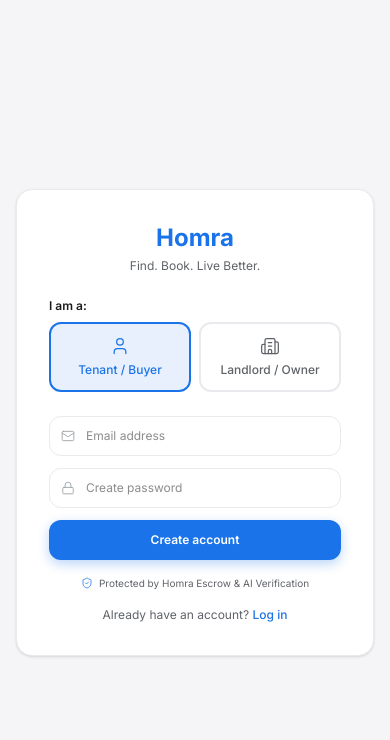
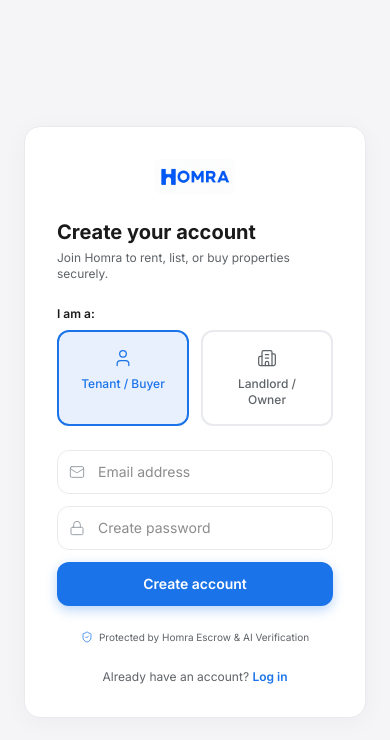
Before and after one commit to homratech/homra, a Next.js app: page /auth/signup in a window 390 px wide. Shown: the top 740 px of the page. Built offline with nearby package versions, Linux system fonts and the light colour scheme; no server answers.

Commit message:
Upgrade auth pages to premium split-screen layout

```diff
--- a/app/auth/login/page.tsx
+++ b/app/auth/login/page.tsx
@@ -1,6 +1,7 @@
 "use client"
 
 import { useState } from 'react'
+import Image from 'next/image'
 import { supabaseAuth } from '@/lib/supabaseAuth'
 import Link from 'next/link'
 import { useRouter } from 'next/navigation'
@@ -27,7 +28,6 @@
       setError(error.message)
       setLoading(false)
     } else if (data.user) {
-      // Check role from profiles to redirect correctly
       const { data: profile } = await supabaseAuth
         .from('profiles')
         .select('role')
@@ -43,39 +43,62 @@
   }
 
   return (
-    <div className="min-h-screen bg-[#F5F5F7] flex items-center justify-center p-4">
-      <div className="w-full max-w-md bg-white rounded-2xl p-8 shadow-sm border border-[#E8EAED]">
-        {/* Logo & Header */}
-        <div className="text-center mb-6">
-          <h1 className="text-2xl font-bold text-[#1A73E8]">Homra</h1>
-          <p className="text-xs text-[#5F6368] mt-1">Welcome back</p>
+    <div className="min-h-screen grid md:grid-cols-2 bg-[#F5F5F7]">
+      {/* Left Branding Panel */}
+      <div className="hidden md:flex flex-col justify-between p-10 bg-[#1A1A1A] text-white relative overflow-hidden">
+        <div className="absolute inset-0 opacity-30" style={{ backgroundImage: "url('https://images.unsplash.com/photo-1545324418-cc1a3fa10c00?q=80&w=1500&auto=format&fit=crop')", backgroundSize: 'cover', backgroundPosition: 'center' }}></div>
+        <div className="absolute inset-0 bg-gradient-to-b from-[#1A1A1A] via-[#1A1A1A]/80 to-[#1A1A1A]/60"></div>
+
+        <div className="relative z-10">
+          <Image src="/homra-logo.jpg" width={100} height={30} alt="Homra Logo" className="rounded-md" />
         </div>
 
-        {/* Login Form */}
+        <div className="relative z-10">
+          <h2 className="text-4xl font-bold mb-3 leading-tight">Find. Book.<br/>Live Better.</h2>
+          <p className="text-sm text-gray-300 max-w-sm">The global PropTech platform for verified rentals and zero broker fees.</p>
+        </div>
+
+        <div className="relative z-10 flex gap-6 text-xs text-gray-400">
+          <span className="flex items-center gap-1.5"><ShieldCheck size={14} className="text-[#1A73E8]" /> Verified Listings</span>
+          <span className="flex items-center gap-1.5"><Lock size={14} className="text-[#1A73E8]" /> Escrow Protected</span>
+        </div>
+      </div>
+
+      {/* Right Form Panel */}
+      <div className="flex flex-col justify-center items-center p-6 md:p-10">
+        <div className="w-full max-w-md bg-white p-8 rounded-2xl border border-[#E8EAED]" style={{ boxShadow: '0 4px 24px rgba(0,0,0,0.04)' }}>
+          {/* Mobile Logo */}
+          <div className="md:hidden flex justify-center mb-6">
+            <Image src="/homra-logo.jpg" width={80} height={24} alt="Homra Logo" className="rounded-md" />
+          </div>
+
+          <h1 className="text-xl font-bold text-[#1A1A1A] mb-1">Welcome back</h1>
+          <p className="text-xs text-[#5F6368] mb-6">Log in to manage your listings or find your next home.</p>
+
           <form onSubmit={handleLogin} className="space-y-3">
             <div>
               <div className="relative">
-              <Mail size={14} className="absolute left-3 top-1/2 -translate-y-1/2 text-[#9AA0A6]" strokeWidth={1.5} />
+                <Mail size={16} className="absolute left-3 top-1/2 -translate-y-1/2 text-[#9AA0A6]" strokeWidth={1.5} />
                 <input
                   type="email"
                   placeholder="Email address"
                   value={email}
                   onChange={(e) => setEmail(e.target.value)}
                   required
-                className="w-full h-10 pl-9 pr-3 text-xs rounded-xl border border-[#E8EAED] focus:border-[#1A73E8] focus:outline-none focus:ring-1 focus:ring-[#1A73E8] transition-all"
+                  className="w-full h-11 pl-10 pr-3 text-sm rounded-xl border border-[#E8EAED] focus:border-[#1A73E8] focus:outline-none focus:ring-1 focus:ring-[#1A73E8] transition-all"
                 />
               </div>
             </div>
             <div>
               <div className="relative">
-              <Lock size={14} className="absolute left-3 top-1/2 -translate-y-1/2 text-[#9AA0A6]" strokeWidth={1.5} />
+                <Lock size={16} className="absolute left-3 top-1/2 -translate-y-1/2 text-[#9AA0A6]" strokeWidth={1.5} />
                 <input
                   type="password"
                   placeholder="Password"
                   value={password}
                   onChange={(e) => setPassword(e.target.value)}
                   required
-                className="w-full h-10 pl-9 pr-3 text-xs rounded-xl border border-[#E8EAED] focus:border-[#1A73E8] focus:outline-none focus:ring-1 focus:ring-[#1A73E8] transition-all"
+                  className="w-full h-11 pl-10 pr-3 text-sm rounded-xl border border-[#E8EAED] focus:border-[#1A73E8] focus:outline-none focus:ring-1 focus:ring-[#1A73E8] transition-all"
                 />
               </div>
             </div>
@@ -85,27 +108,26 @@
             <button
               type="submit"
               disabled={loading}
-            className="w-full h-10 bg-[#1A73E8] text-white text-xs font-semibold rounded-xl hover:bg-blue-700 transition-colors flex items-center justify-center gap-2 disabled:opacity-50"
+              className="w-full h-11 bg-[#1A73E8] text-white text-sm font-semibold rounded-xl hover:bg-blue-700 transition-colors flex items-center justify-center gap-2 disabled:opacity-50"
               style={{ boxShadow: '0 4px 12px rgba(26,115,232,0.3)' }}
             >
-            {loading ? <Loader2 size={14} className="animate-spin" /> : 'Log in'}
+              {loading ? <Loader2 size={16} className="animate-spin" /> : 'Log in'}
             </button>
           </form>
 
-        {/* Trust Badge */}
-        <div className="mt-4 flex items-center justify-center gap-1.5 text-[10px] text-[#5F6368]">
+          <div className="mt-6 flex items-center justify-center gap-1.5 text-[10px] text-[#5F6368]">
             <ShieldCheck size={12} className="text-[#1A73E8]" strokeWidth={1.5} />
             Protected by Homra Escrow & AI Verification
           </div>
 
-        {/* Signup Link */}
-        <p className="text-center text-xs text-[#5F6368] mt-4">
+          <p className="text-center text-xs text-[#5F6368] mt-6">
             New to Homra?{' '}
-          <Link href="/auth/signup" className="text-[#1A73E8] font-medium hover:underline">
+            <Link href="/auth/signup" className="text-[#1A73E8] font-semibold hover:underline">
               Create an account
             </Link>
           </p>
         </div>
       </div>
+    </div>
   )
 }
--- a/app/auth/signup/page.tsx
+++ b/app/auth/signup/page.tsx
@@ -1,6 +1,7 @@
 "use client"
 
 import { useState } from 'react'
+import Image from 'next/image'
 import { supabaseAuth } from '@/lib/supabaseAuth'
 import Link from 'next/link'
 import { useRouter } from 'next/navigation'
@@ -33,41 +34,65 @@
       setError(error.message)
       setLoading(false)
     } else if (data.user) {
-      // Insert into profiles table
       await supabaseAuth.from('profiles').insert({
         id: data.user.id,
         role: role,
         is_verified: false,
       })
 
-      // Redirect to appropriate dashboard
       router.push(role === 'landlord' ? '/dashboard/landlord' : '/dashboard/tenant')
     }
   }
 
   return (
-    <div className="min-h-screen bg-[#F5F5F7] flex items-center justify-center p-4">
-      <div className="w-full max-w-md bg-white rounded-2xl p-8 shadow-sm border border-[#E8EAED]">
-        {/* Logo & Header */}
-        <div className="text-center mb-6">
-          <h1 className="text-2xl font-bold text-[#1A73E8]">Homra</h1>
-          <p className="text-xs text-[#5F6368] mt-1">Find. Book. Live Better.</p>
+    <div className="min-h-screen grid md:grid-cols-2 bg-[#F5F5F7]">
+      {/* Left Branding Panel */}
+      <div className="hidden md:flex flex-col justify-between p-10 bg-[#1A1A1A] text-white relative overflow-hidden">
+        <div className="absolute inset-0 opacity-30" style={{ backgroundImage: "url('https://images.unsplash.com/photo-1568605114967-8130f3a36994?q=80&w=1500&auto=format&fit=crop')", backgroundSize: 'cover', backgroundPosition: 'center' }}></div>
+        <div className="absolute inset-0 bg-gradient-to-b from-[#1A1A1A] via-[#1A1A1A]/80 to-[#1A1A1A]/60"></div>
+
+        <div className="relative z-10">
+          <Image src="/homra-logo.jpg" width={100} height={30} alt="Homra Logo" className="rounded-md" />
         </div>
+
+        <div className="relative z-10">
+          <h2 className="text-4xl font-bold mb-3 leading-tight">Find. Book.<br/>Live Better.</h2>
+          <p className="text-sm text-gray-300 max-w-sm">The global PropTech platform for verified rentals and zero broker fees.</p>
+        </div>
+
+        <div className="relative z-10 flex gap-6 text-xs text-gray-400">
+          <span className="flex items-center gap-1.5"><ShieldCheck size={14} className="text-[#1A73E8]" /> Verified Listings</span>
+          <span className="flex items-center gap-1.5"><Lock size={14} className="text-[#1A73E8]" /> Escrow Protected</span>
+        </div>
+      </div>
+
+      {/* Right Form Panel */}
+      <div className="flex flex-col justify-center items-center p-6 md:p-10">
+        <div className="w-full max-w-md bg-white p-8 rounded-2xl border border-[#E8EAED]" style={{ boxShadow: '0 4px 24px rgba(0,0,0,0.04)' }}>
+          {/* Mobile Logo */}
+          <div className="md:hidden flex justify-center mb-6">
+            <Image src="/homra-logo.jpg" width={80} height={24} alt="Homra Logo" className="rounded-md" />
+          </div>
+
+          <h1 className="text-xl font-bold text-[#1A1A1A] mb-1">Create your account</h1>
+          <p className="text-xs text-[#5F6368] mb-6">Join Homra to rent, list, or buy properties securely.</p>
 
           {/* Role Selector */}
           <div className="mb-6">
             <p className="text-xs font-semibold text-[#1A1A1A] mb-2">I am a:</p>
-          <div className="grid grid-cols-2 gap-2">
+            <div className="grid grid-cols-2 gap-3">
               <button
+                type="button"
                 onClick={() => setRole('tenant')}
-              className={`p-3 rounded-xl border-2 transition-all duration-200 flex flex-col items-center gap-1.5 ${role === 'tenant' ? 'border-[#1A73E8] bg-[#E8F0FE]' : 'border-[#E8EAED] hover:border-gray-300'}`}
+                className={`p-4 rounded-xl border-2 transition-all duration-200 flex flex-col items-center gap-2 ${role === 'tenant' ? 'border-[#1A73E8] bg-[#E8F0FE]' : 'border-[#E8EAED] hover:border-gray-300'}`}
               >
                 <User size={20} className={role === 'tenant' ? 'text-[#1A73E8]' : 'text-[#5F6368]'} strokeWidth={1.5} />
                 <span className={`text-xs font-medium ${role === 'tenant' ? 'text-[#1A73E8]' : 'text-[#5F6368]'}`}>Tenant / Buyer</span>
               </button>
               <button
+                type="button"
                 onClick={() => setRole('landlord')}
-              className={`p-3 rounded-xl border-2 transition-all duration-200 flex flex-col items-center gap-1.5 ${role === 'landlord' ? 'border-[#1A73E8] bg-[#E8F0FE]' : 'border-[#E8EAED] hover:border-gray-300'}`}
+                className={`p-4 rounded-xl border-2 transition-all duration-200 flex flex-col items-center gap-2 ${role === 'landlord' ? 'border-[#1A73E8] bg-[#E8F0FE]' : 'border-[#E8EAED] hover:border-gray-300'}`}
               >
                 <Building2 size={20} className={role === 'landlord' ? 'text-[#1A73E8]' : 'text-[#5F6368]'} strokeWidth={1.5} />
                 <span className={`text-xs font-medium ${role === 'landlord' ? 'text-[#1A73E8]' : 'text-[#5F6368]'}`}>Landlord / Owner</span>
@@ -79,20 +104,20 @@
           <form onSubmit={handleSignup} className="space-y-3">
             <div>
               <div className="relative">
-              <Mail size={14} className="absolute left-3 top-1/2 -translate-y-1/2 text-[#9AA0A6]" strokeWidth={1.5} />
+                <Mail size={16} className="absolute left-3 top-1/2 -translate-y-1/2 text-[#9AA0A6]" strokeWidth={1.5} />
                 <input
                   type="email"
                   placeholder="Email address"
                   value={email}
                   onChange={(e) => setEmail(e.target.value)}
                   required
-                className="w-full h-10 pl-9 pr-3 text-xs rounded-xl border border-[#E8EAED] focus:border-[#1A73E8] focus:outline-none focus:ring-1 focus:ring-[#1A73E8] transition-all"
+                  className="w-full h-11 pl-10 pr-3 text-sm rounded-xl border border-[#E8EAED] focus:border-[#1A73E8] focus:outline-none focus:ring-1 focus:ring-[#1A73E8] transition-all"
                 />
               </div>
             </div>
             <div>
               <div className="relative">
-              <Lock size={14} className="absolute left-3 top-1/2 -translate-y-1/2 text-[#9AA0A6]" strokeWidth={1.5} />
+                <Lock size={16} className="absolute left-3 top-1/2 -translate-y-1/2 text-[#9AA0A6]" strokeWidth={1.5} />
                 <input
                   type="password"
                   placeholder="Create password"
@@ -100,7 +125,7 @@
                   onChange={(e) => setPassword(e.target.value)}
                   required
                   minLength={6}
-                className="w-full h-10 pl-9 pr-3 text-xs rounded-xl border border-[#E8EAED] focus:border-[#1A73E8] focus:outline-none focus:ring-1 focus:ring-[#1A73E8] transition-all"
+                  className="w-full h-11 pl-10 pr-3 text-sm rounded-xl border border-[#E8EAED] focus:border-[#1A73E8] focus:outline-none focus:ring-1 focus:ring-[#1A73E8] transition-all"
                 />
               </div>
             </div>
@@ -110,27 +135,26 @@
             <button
               type="submit"
               disabled={loading}
-            className="w-full h-10 bg-[#1A73E8] text-white text-xs font-semibold rounded-xl hover:bg-blue-700 transition-colors flex items-center justify-center gap-2 disabled:opacity-50"
+              className="w-full h-11 bg-[#1A73E8] text-white text-sm font-semibold rounded-xl hover:bg-blue-700 transition-colors flex items-center justify-center gap-2 disabled:opacity-50"
               style={{ boxShadow: '0 4px 12px rgba(26,115,232,0.3)' }}
             >
-            {loading ? <Loader2 size={14} className="animate-spin" /> : 'Create account'}
+              {loading ? <Loader2 size={16} className="animate-spin" /> : 'Create account'}
             </button>
           </form>
 
-        {/* Trust Badge */}
-        <div className="mt-4 flex items-center justify-center gap-1.5 text-[10px] text-[#5F6368]">
+          <div className="mt-6 flex items-center justify-center gap-1.5 text-[10px] text-[#5F6368]">
             <ShieldCheck size={12} className="text-[#1A73E8]" strokeWidth={1.5} />
             Protected by Homra Escrow & AI Verification
           </div>
 
-        {/* Login Link */}
-        <p className="text-center text-xs text-[#5F6368] mt-4">
+          <p className="text-center text-xs text-[#5F6368] mt-6">
             Already have an account?{' '}
-          <Link href="/auth/login" className="text-[#1A73E8] font-medium hover:underline">
+            <Link href="/auth/login" className="text-[#1A73E8] font-semibold hover:underline">
               Log in
             </Link>
           </p>
         </div>
       </div>
+    </div>
   )
 }
```
Lines whose indentation alone changed are shown as unchanged.
